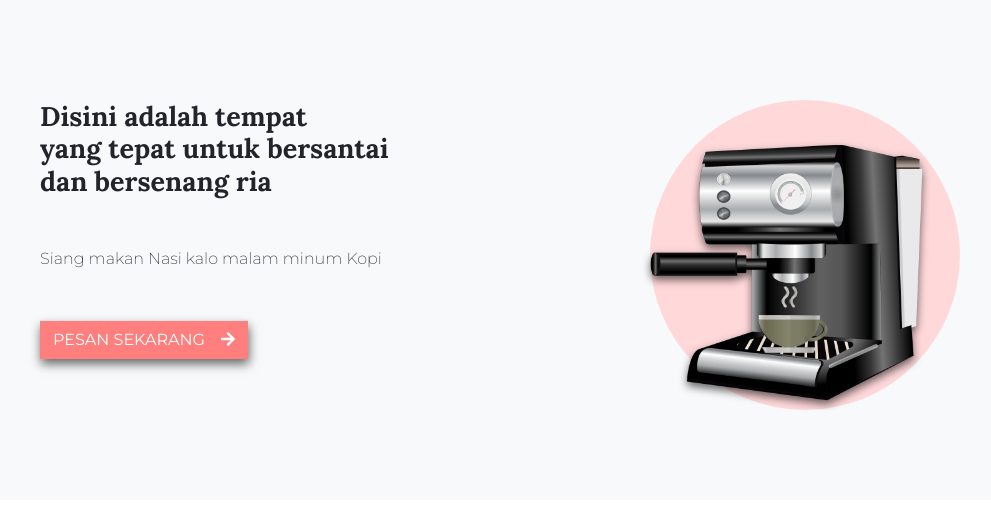
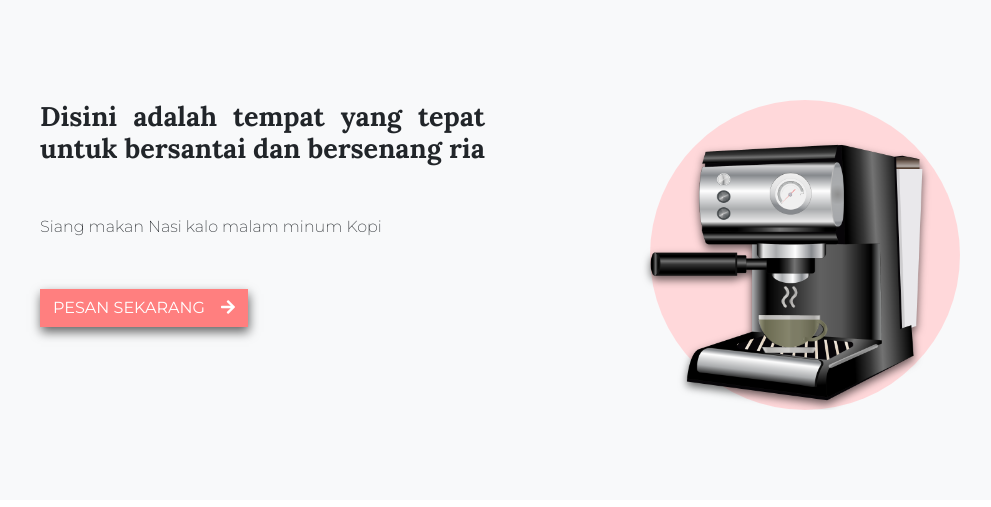
Before and after one commit to diegoririhena/kopinako, a CodeIgniter app: page /coffee-order/index.php/home/index in a window 1280 px wide. Shown: the part 59-566 px from the top of the page, without its empty margins (140-1131 px from the left). Run offline with CodeIgniter, Linux system fonts and the light colour scheme; data comes from the database, SQL or seed files in the repository; some libraries are stand-ins or nearby versions.

Commit message:
update home

```diff
--- a/application/views/home/index.php
+++ b/application/views/home/index.php
@@ -5,7 +5,7 @@
       <div class="carousel-item active">
         <div class="row d-flex justify-content-center">
           <div class="col-lg-5">
-            <h4>Disini adalah tempat <br>yang tepat untuk bersantai <br>dan bersenang ria</h4>
+            <h4 style="text-align: justify;">Disini adalah tempat yang tepat untuk bersantai dan bersenang ria</h4>
             <p>Siang makan Nasi kalo malam minum Kopi</p>
             <a href="<?= base_url('pelanggan'); ?>" class="btn btn-order">Pesan Sekarang<i class="fas fa-arrow-right ml-3"></i></a>
           </div>
```
Also changed, not shown: application/views/menu/index.php (+7 -7 lines).
